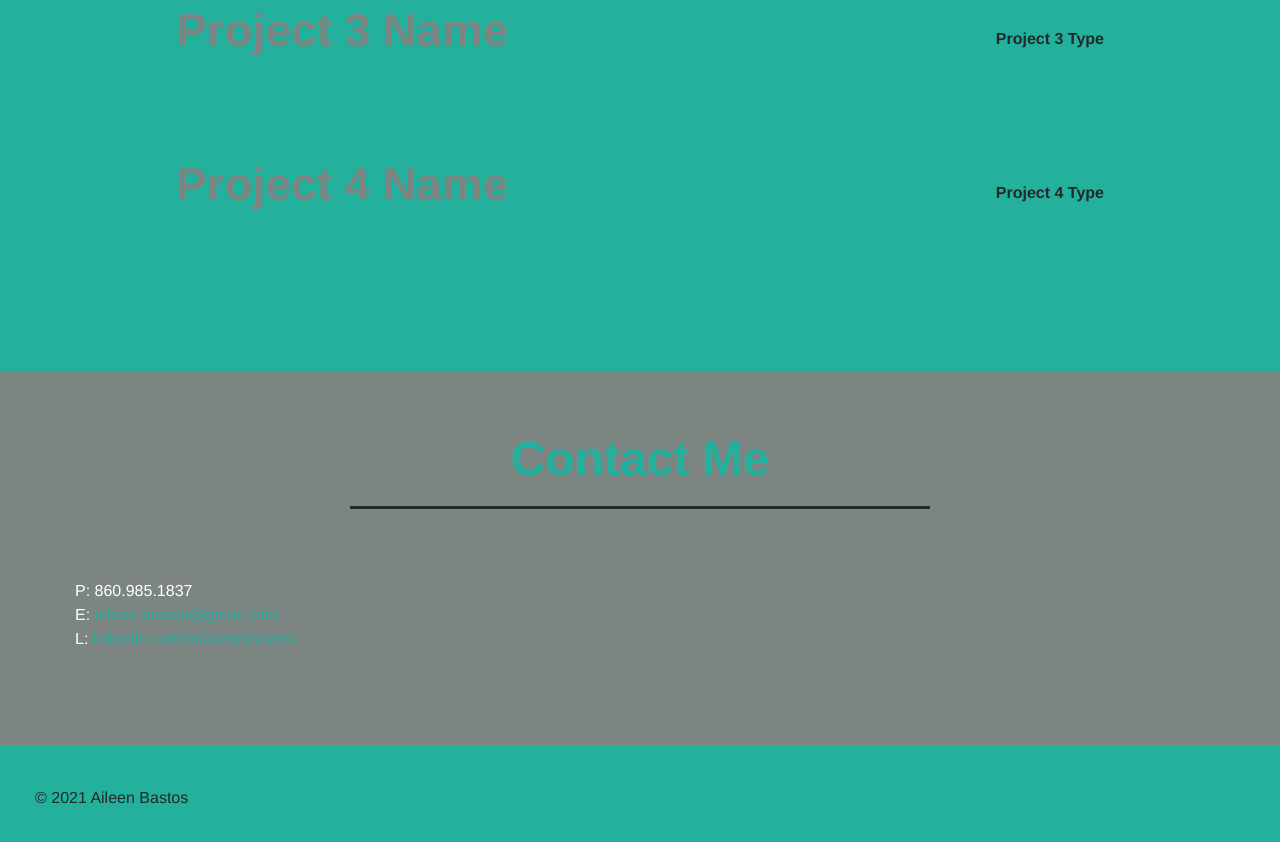
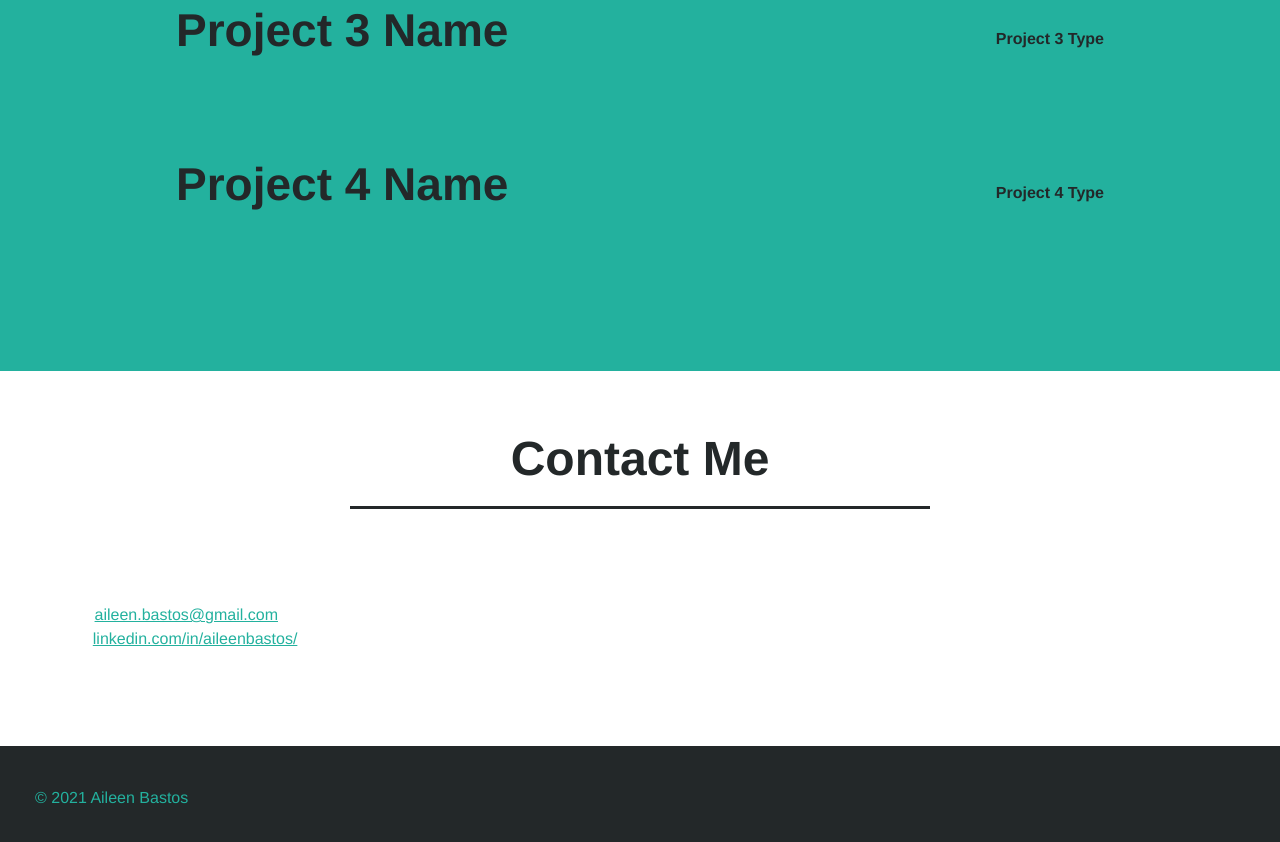
Before and after one commit to aileenbastos/AB_portfolio, a plain HTML site: page index.html in a window 1280 px wide. Shown: the part 1280-2122 px from the top of the page. Drawn offline with Linux system fonts and the light colour scheme.

Commit message:
update colors

```diff
--- a/assets/css/style.css
+++ b/assets/css/style.css
@@ -1,6 +1,6 @@
 :root {
   --primary-color: #23b19e;
-  --secondary-color: #7d8583;
+  --secondary-color: #232829;
   --tertiary-color: #232829;
 }
 
@@ -79,7 +79,7 @@ header nav ul li a:hover {
 
 /* FOOTER STYLES START */
 footer {
-  background: var(--primary-color);
+  background: var(--secondary-color);
   padding: 40px 35px;
   display: flex;
   justify-content: space-between;
@@ -90,12 +90,9 @@ footer {
 
 footer div {
   line-height: 1.5;
-  text-align: right;
+  color: var(--primary-color);
 }
 
-footer a {
-  color: var(--secondary-color);
-}
 /* END FOOTER STYLES */
 
 /* STYLE ALL SECTION TAGS */
@@ -146,7 +143,7 @@ section {
 }
 
 .primary-border {
-  border-color: var(--primary-color);
+  border-color: var(--secondary-color);
 }
 
 .secondary-border {
@@ -212,11 +209,11 @@ section {
 
 /* CONTACT STYLES START */
 .contact {
-  background: var(--secondary-color);
+  background: white;
 }
 
 .contact h2 {
-  color: var(--primary-color);
+  color: var(--secondary-color);
 }
 
 .contact-info {
```
